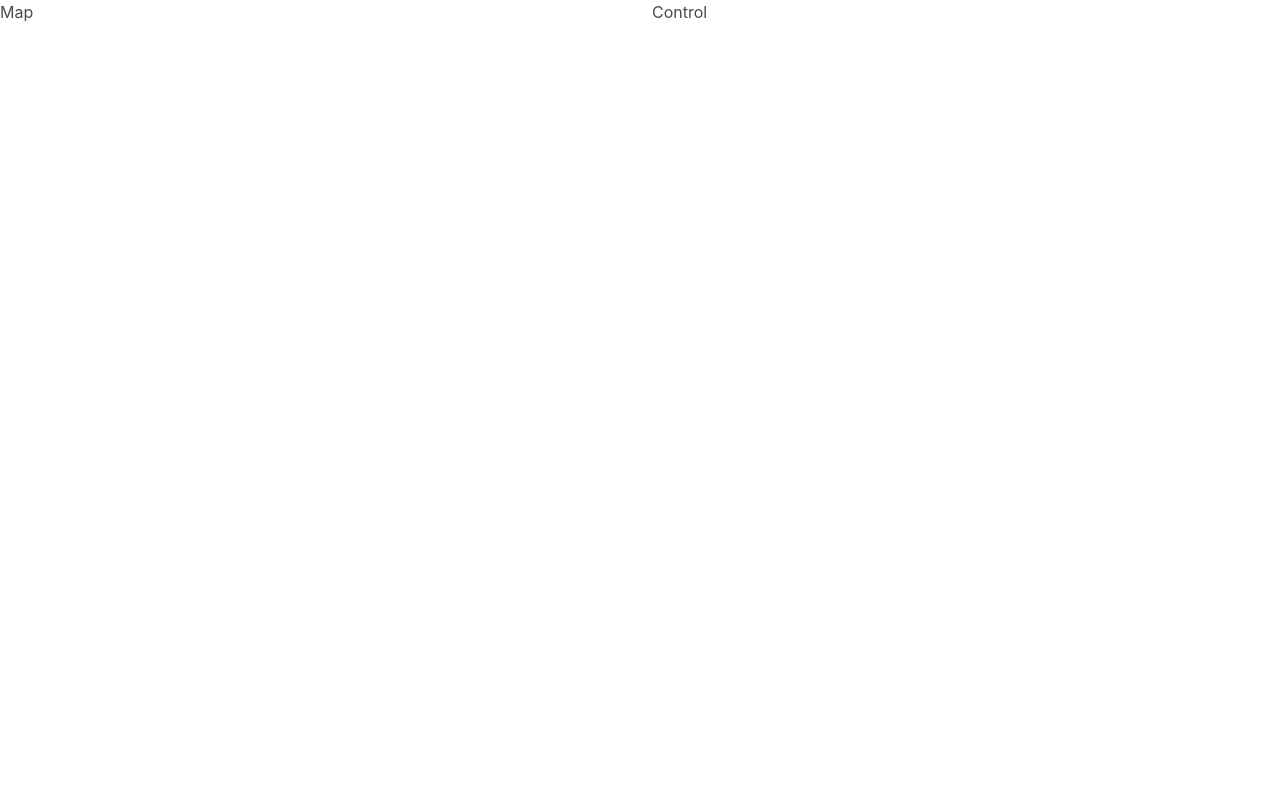
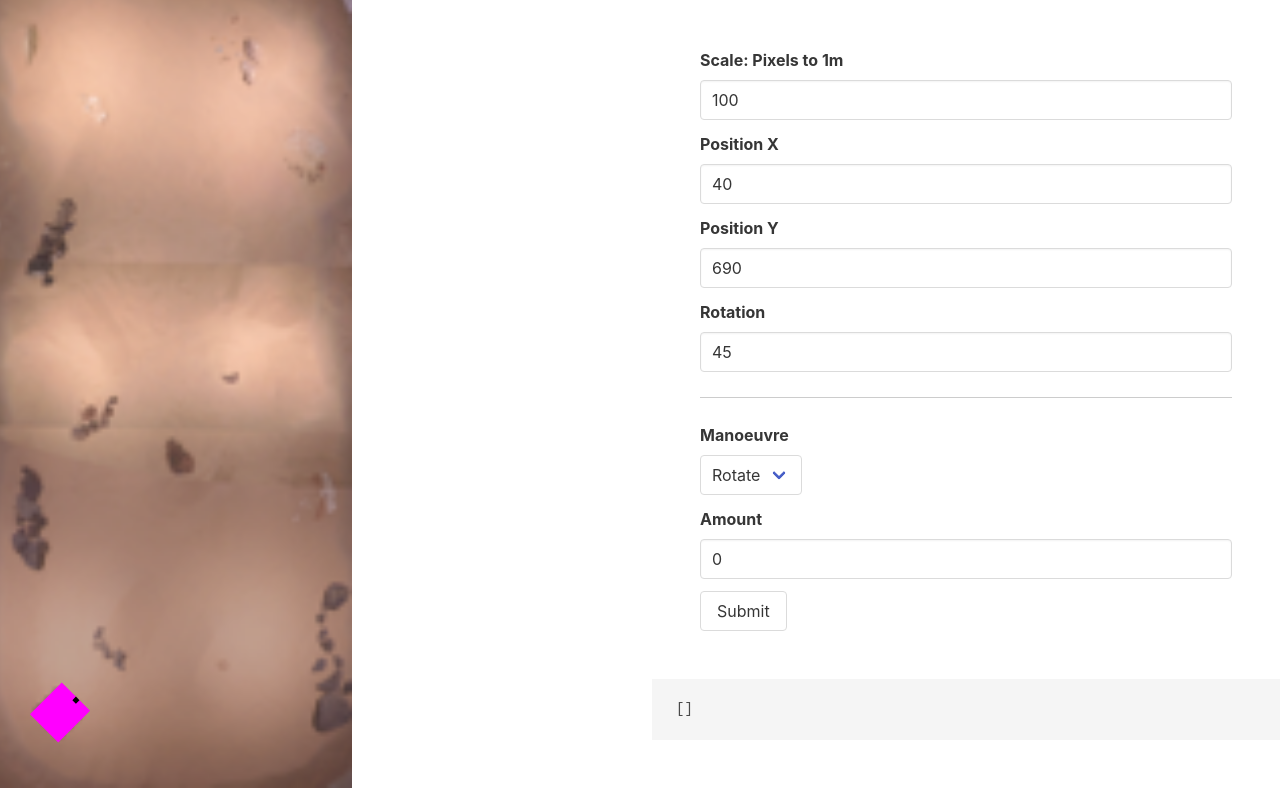
Before and after one commit to joedrees/rover-driver, a Nuxt app: page / in a window 1280 px wide. Built offline with nearby package versions, Linux system fonts and the light colour scheme.

Commit message:
getting somewhere with it, it can drive around like

```diff
--- a/app.vue
+++ b/app.vue
@@ -1,15 +1,175 @@
 <template>
   <div class="columns">
     <div id="map" class="column">
-      Map
+      <div id="rover" :style="`width: ${pixelScale/100 * 40}px; height: ${pixelScale/100 * 45}px; transform: translate(${roverX}px, ${roverY}px) rotate(${roverYaw}deg)`">
+        <div id="mast" :style="`left: ${(pixelScale / 100 * 45 / 2)-2.5}px`"></div>
       </div>
-      <div id="control" class="column">
-        Control
+    </div>
+    <div id="control" class="column">
+      <div class="section">
+        <div class="field">
+          <label class="label">Scale: Pixels to 1m</label>
+          <div class="control">
+            <input class="input" type="number" v-model="pixelScale">
+          </div>
+        </div>
+        <div class="field">
+          <label class="label">Position X</label>
+          <div class="control">
+            <input class="input" type="number" v-model="roverX">
+          </div>
+        </div>
+        <div class="field">
+          <label class="label">Position Y</label>
+          <div class="control">
+            <input class="input" type="number" v-model="roverY">
+          </div>
+        </div>
+        <div class="field">
+          <label class="label">Rotation</label>
+          <div class="control">
+            <input class="input" type="number" v-model="roverYaw">
+          </div>
+        </div>
+
+        <div class="divider" />
+
+        <div class="field">
+          <label class="label">Manoeuvre</label>
+
+          <div class="select">
+            <select v-model="manoeuvre">
+              <option value="move">Move</option>
+              <option value="rotate">Rotate</option>
+            </select>
+          </div>
+        </div>
+
+        <div class="field">
+          <label class="label">Amount</label>
+          <div class="control">
+            <input class="input" type="number" v-model="mValue">
+          </div>
+        </div>
+
+        <button class="button" @click="perform">Submit</button>
       </div>
-
+      <pre>{{ traverse }}</pre>
+    </div>
   </div>
 </template>
 
 <script>
+export default {
+  data() {
+    return {
+      roverX: 40,
+      roverY: 690,
+      roverYaw: 45,
+      pixelScale: 100,
+      manoeuvre: 'rotate',
+      mValue: 0,
+      traverse: []
+    };
+  },
+  watch: {
+    roverYaw() {
+      this.roverYaw = this.roverYaw % 360
+      if (this.roverYaw < 0) {
+        this.roverYaw = 360 + this.roverYaw
+      }
+    }
+  },
+  methods: {
+    perform() {
+      this.traverse.push({
+        [this.manoeuvre]: this.mValue
+      })
+      if (this.manoeuvre === 'rotate') {
+        this.roverYaw += this.mValue
+        this.manoeuvre = 'move'
+      }
+      else {
+        const scale = this.pixelScale / 100
+        if (this.roverYaw === 0) {
+          const y = this.mValue * scale
+          this.roverY -= y
+        }
+        else if (this.roverYaw < 90) {
+          const rads = 2 * Math.PI * (this.roverYaw / 360)
 
+          const x = this.mValue / Math.cos(rads)
+          const y = this.mValue / Math.sin(rads)
+          this.roverX += x
+          this.roverY -= y
+        }
+        else if (this.roverYaw === 90) {
+          const x = this.mValue * scale
+          this.roverX += x
+        }
+        else if (this.roverYaw < 180) {
+          const rads = 2 * Math.PI * ((this.roverYaw -90) / 360)
+
+          const x = this.mValue / Math.sin(rads) * scale
+          const y = this.mValue / Math.cos(rads) * scale
+          this.roverX += x
+          this.roverY += y
+        }
+        else if (this.roverYaw === 180) {
+          const y = this.mValue * scale
+          this.roverY += y
+        }
+        else if (this.roverYaw < 270) {
+          const rads = 2 * Math.PI * ((this.roverYaw -180) / 360)
+
+          const x = this.mValue / Math.cos(rads) * scale
+          const y = this.mValue / Math.sin(rads) * scale
+          this.roverX -= x
+          this.roverY += y
+        }
+        else if (this.roverYaw === 270) {
+          const x = this.mValue * scale
+          this.roverX -= x
+        }
+        else if (this.roverYaw < 360) {
+          const rads = 2 * Math.PI * ((this.roverYaw -270) / 360)
+
+          const x = this.mValue / Math.sin(rads) * scale
+          const y = this.mValue / Math.cos(rads) * scale
+          this.roverX -= x
+          this.roverY -= y
+        }
+
+        this.manoeuvre = 'rotate'
+      }
+      this.mValue = 0
+    }
+  }
+}
 </script>
+
+<style>
+#map {
+  background-image: url('/static/Chryse_orbital_image.png');
+  background-repeat: no-repeat;
+  background-size: contain;
+  height: 800px;
+}
+#rover {
+  background-color: #f0f;
+  position: absolute;
+  transition: all 1s ease-in-out;
+}
+#mast {
+  height: 5px;
+  width: 5px;
+  background-color: #000;
+  position: relative;
+}
+.divider {
+  width: 100%;
+  height: 1px;
+  margin: 25px 0;
+  background-color: #ccc;
+}
+</style>
--- a/pages/index.vue
+++ /dev/null
@@ -1,3 +0,0 @@
-<template>
-Hello
-</template>
```
Also changed, not shown: static/Chryse_orbital_image.png (added).
